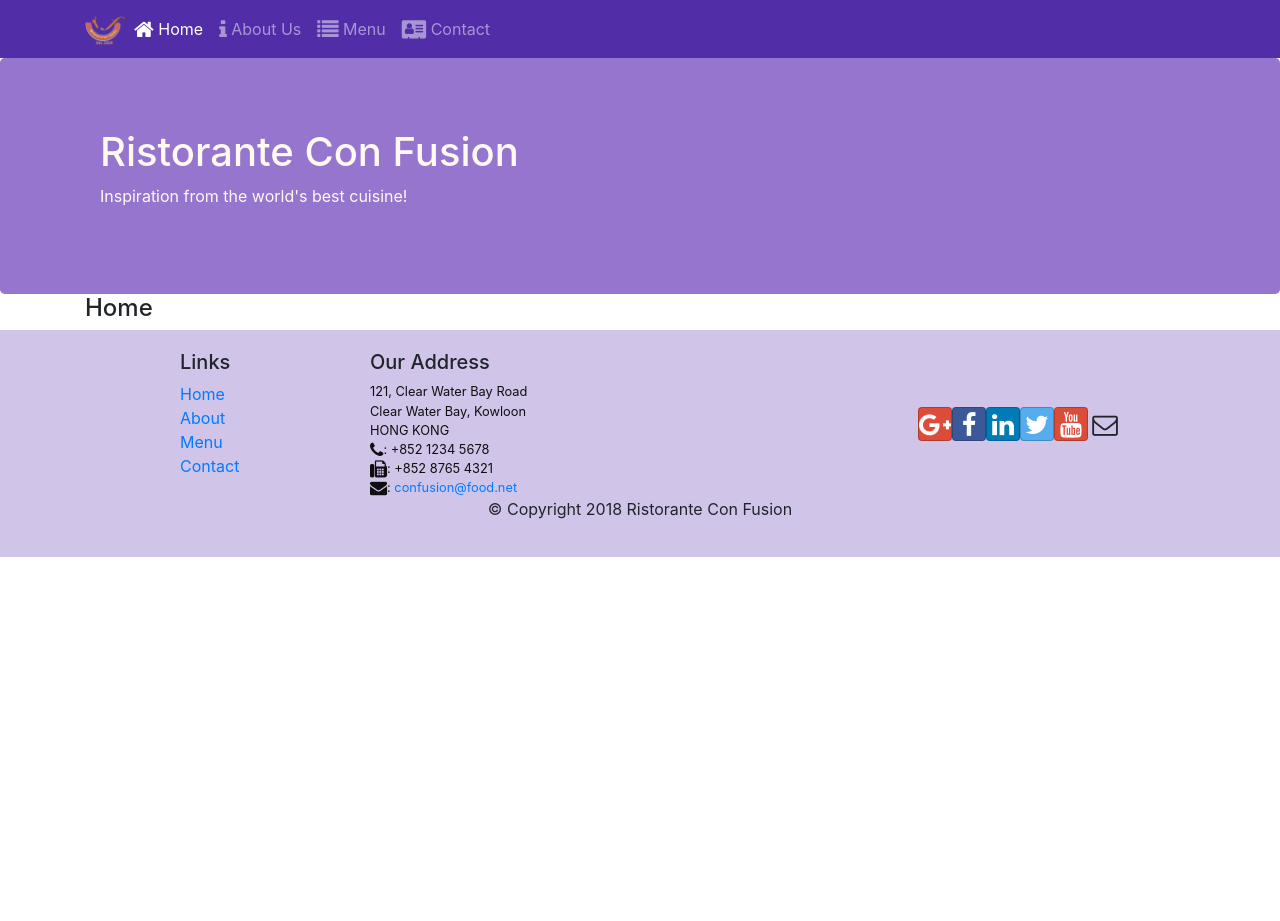
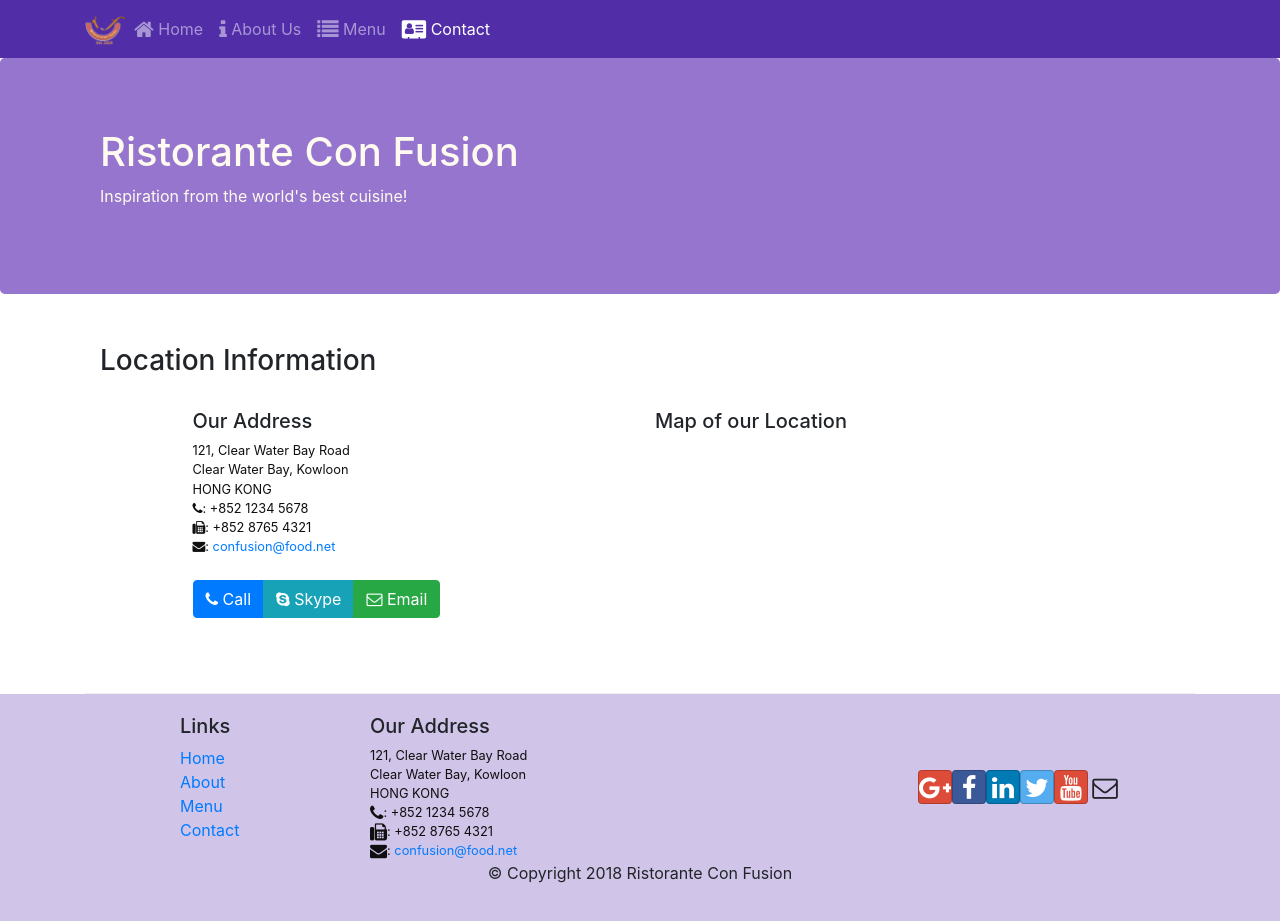
Before and after one commit to songmeo/RistoranteConFusion, a React (Create React App) app: page /contact-us in a window 1280 px wide. Before the commit this address led to /home. Before the commit the page ends 800 px from the top, so only its background shows below. Built offline with nearby package versions, Linux system fonts and the light colour scheme.

Commit message:
change to functional component

```diff
--- /dev/null
+++ b/src/components/ContactComponent.js
@@ -0,0 +1,36 @@
+import React from 'react';
+
+function Contact(props) {
+    return(
+        <div className="container">
+            <div className="row row-content">
+                <div className="col-12">
+                <h3>Location Information</h3>
+                </div>
+                <div className="col-12 col-sm-4 offset-sm-1">
+                        <h5>Our Address</h5>
+                        <address>
+                        121, Clear Water Bay Road<br />
+                        Clear Water Bay, Kowloon<br />
+                        HONG KONG<br />
+                        <i className="fa fa-phone"></i>: +852 1234 5678<br />
+                        <i className="fa fa-fax"></i>: +852 8765 4321<br />
+                        <i className="fa fa-envelope"></i>: <a href="mailto:confusion@food.net">confusion@food.net</a>
+                        </address>
+                </div>
+                <div className="col-12 col-sm-6 offset-sm-1">
+                    <h5>Map of our Location</h5>
+                </div>
+                <div className="col-12 col-sm-11 offset-sm-1">
+                    <div className="btn-group" role="group">
+                        <a role="button" className="btn btn-primary" href="tel:+85212345678"><i className="fa fa-phone"></i> Call</a>
+                        <a role="button" className="btn btn-info"><i className="fa fa-skype"></i> Skype</a>
+                        <a role="button" className="btn btn-success" href="mailto:confusion@food.net"><i className="fa fa-envelope-o"></i> Email</a>
+                    </div>
+                </div>
+            </div>
+        </div>
+    );
+}
+
+export default Contact;
--- a/src/components/HeaderComponent.js
+++ b/src/components/HeaderComponent.js
@@ -35,7 +35,7 @@
 									</NavLink>
 								</NavItem>
 								<NavItem>
-									<NavLink className="nav-link" to="/aboutus">
+									<NavLink className="nav-link" to="/about-us">
 										<span className="fa fa-info fa-lg"></span> About Us
 									</NavLink>
 								</NavItem>
@@ -45,7 +45,7 @@
 									</NavLink>
 								</NavItem>
 								<NavItem>
-									<NavLink className="nav-link" to="/aboutus">
+									<NavLink className="nav-link" to="/contact-us">
 										<span className="fa fa-address-card fa-lg"></span> Contact
 									</NavLink>
 								</NavItem>
--- a/src/components/MainComponent.js
+++ b/src/components/MainComponent.js
@@ -1,7 +1,7 @@
 import React, { Component } from 'react';
 import Home from './HomeComponent';
 import Menu from './MenuComponent';
-import DishDetail from './DishDetailComponent';
+import Contact from './ContactComponent';
 import Header from './HeaderComponent';
 import Footer from './FooterComponent';
 import { DISHES } from '../shared/dishes';
@@ -28,6 +28,7 @@
 			<Switch>
 				<Route path="/home" component={HomePage} />
 				<Route exact path="/menu" component={() => <Menu dishes={this.state.dishes} />} />
+				<Route exact path="/contact-us" component={Contact} />
 				<Redirect to="/home" />
 			</Switch>
 			<Footer />
--- a/src/components/MenuComponent.js
+++ b/src/components/MenuComponent.js
@@ -3,7 +3,7 @@
 
 	function RenderMenuItem({ dish, onClick }) {
 		return(
-			<Card onClick={() => onClick(dish.id)}>
+			<Card onClick= {() => onClick = dish.id }>
 				<CardImg width="100%" src={dish.image} alt={dish.name} />
 				<CardImgOverlay>
 					<CardTitle>{dish.name}</CardTitle>
```
